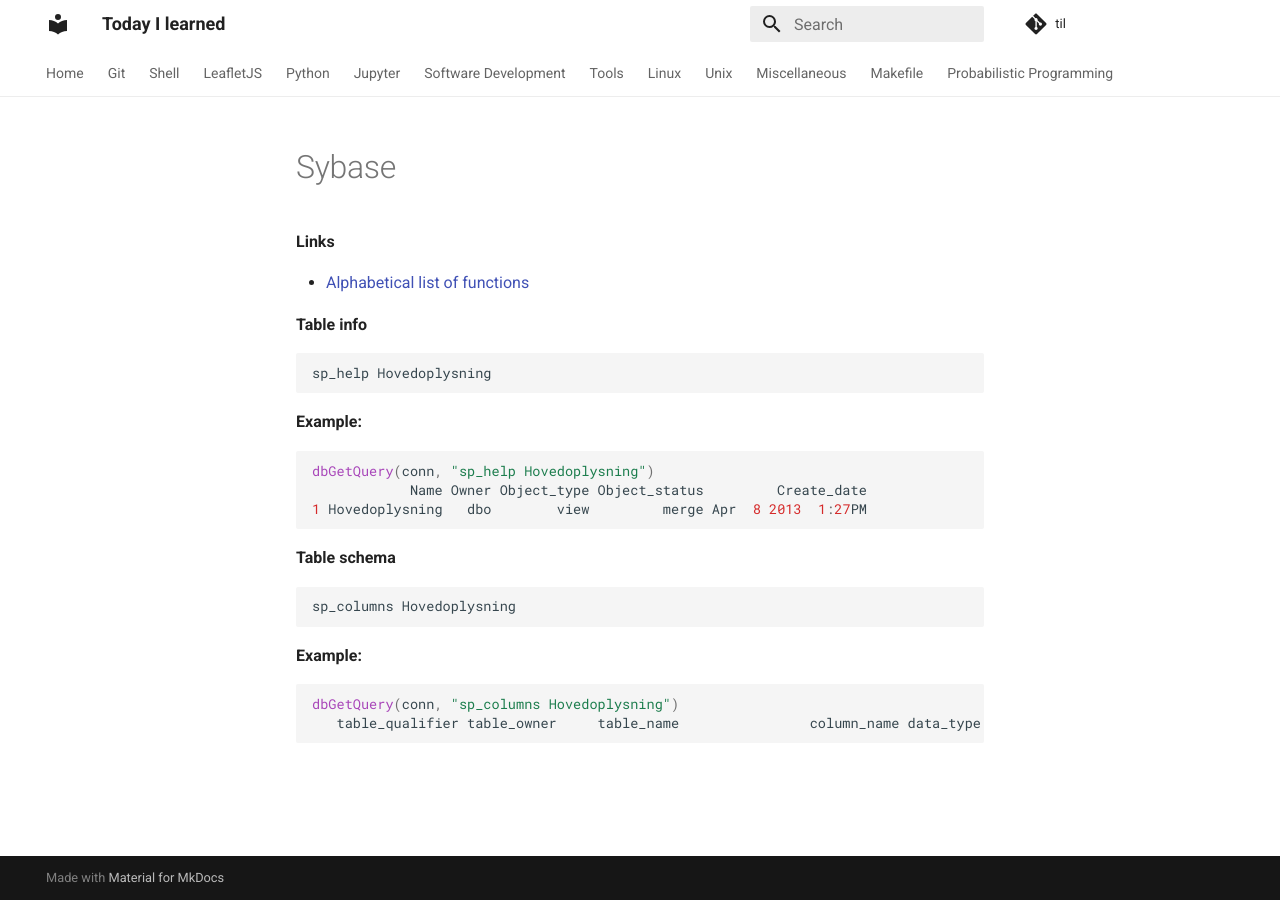
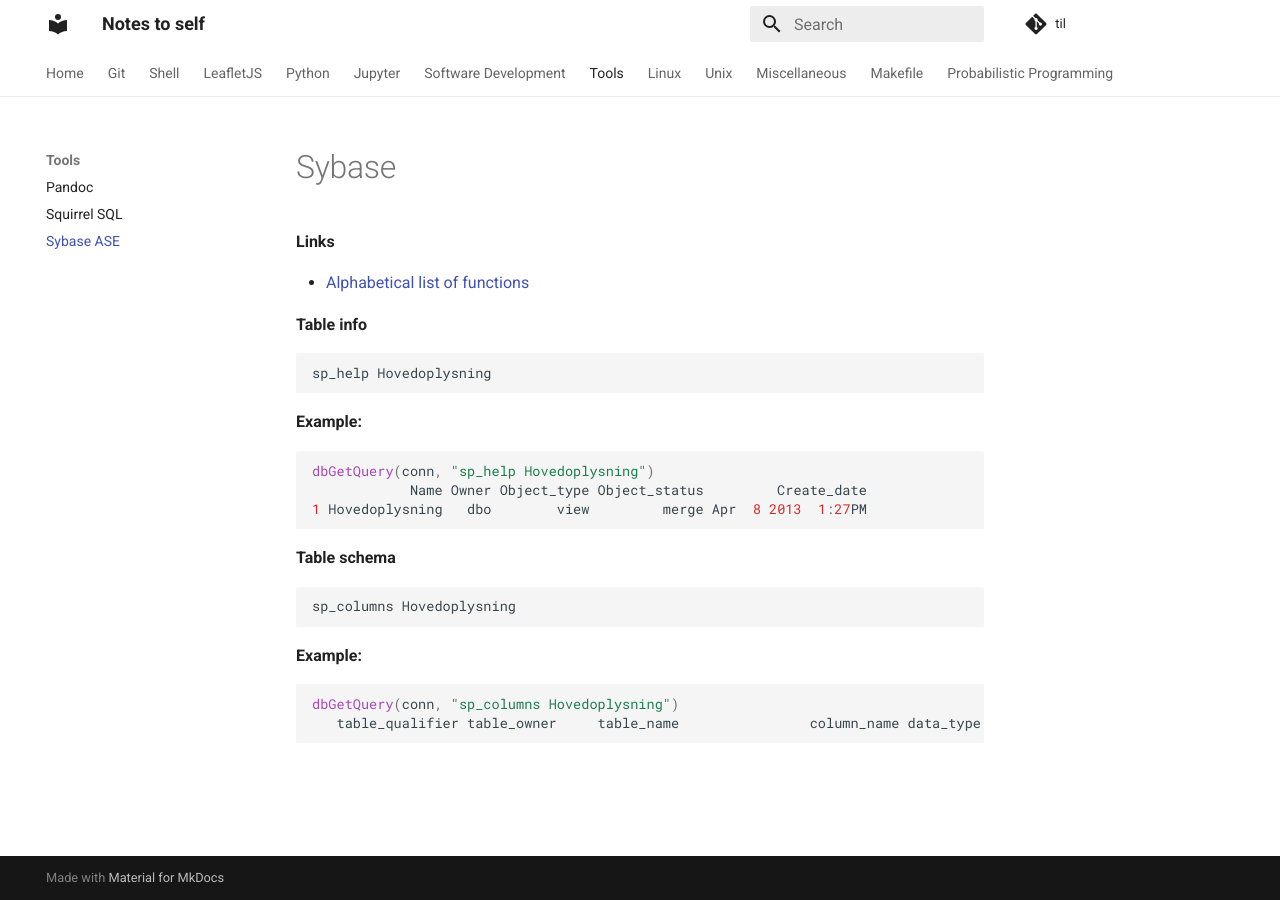
Before and after one commit to xidus/nts, an MkDocs documentation site: the page built from docs/sybase.md, in a window 1280 px wide. Built offline with MkDocs 1.6.1 and Material for MkDocs 9.7.7, drawn with Linux system fonts in a browser that asks for light colours; comment, search, counter and statistics services are not loaded.

Commit message:
docs: fixed bad URLS. Added sybase.md.

```diff
--- a/mkdocs.yml
+++ b/mkdocs.yml
@@ -1,12 +1,12 @@
 # Project information
-site_name: Today I learned
-site_description: Stuff I learned
+site_name: Notes to self
+site_description: More or less complete guides for myself
 site_author: Joachim Mortensen
 docs_dir: docs/
 
 # Repository
 repo_name: til
-repo_url: https://github.com/xidus/til
+repo_url: https://github.com/xidus/nts
 edit_url: ''
 
 # Copyright
@@ -78,10 +78,11 @@ nav:
 - Tools:
   - Pandoc: pandoc.md
   - Squirrel SQL: squirrel-sql.md
+  - Sybase ASE: sybase.md
 - Linux:
-  - Red Hat: rhel.md
+  - Red Hat: linux/rhel.md
 - Unix:
-  - FreeBSD: freebsd.md
+  - FreeBSD: unix/freebsd.md
 - Miscellaneous: miscellaneous.md
 - Makefile: make.md
 - Probabilistic Programming: bayes.md
```
